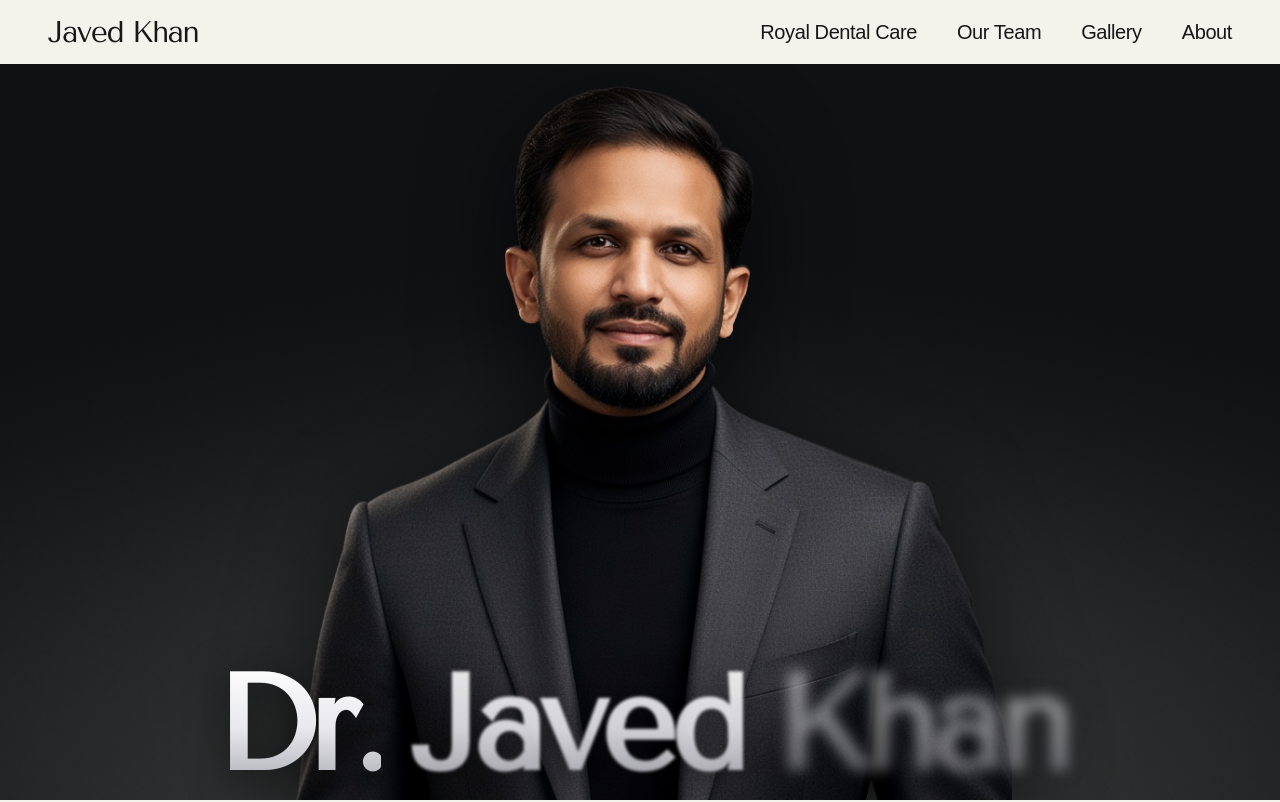
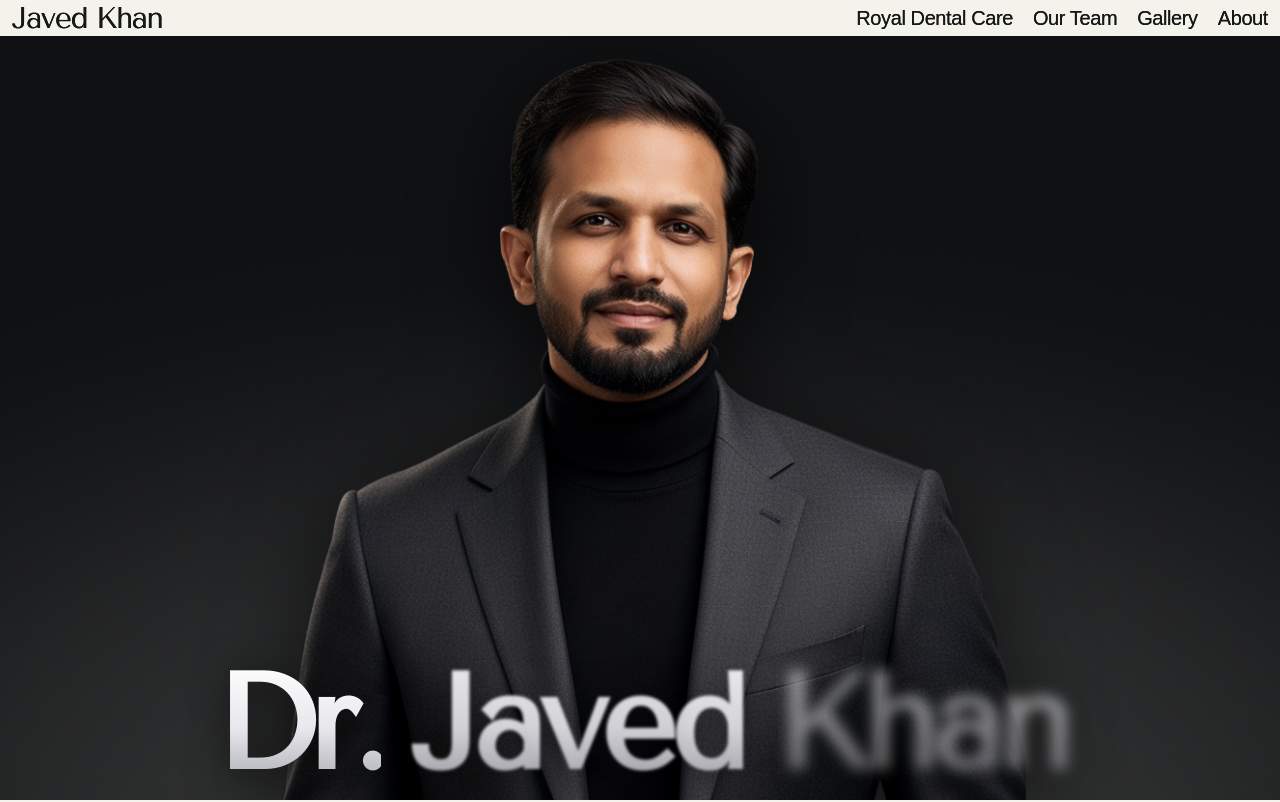
Before and after one commit to ruchik-panwal/doctorJavedKhan, a Next.js app in the folder frontend/: page / in a window 1280 px wide. Shown: the top 802 px of the page. Built offline with nearby package versions, Linux system fonts and the light colour scheme; a web font is replaced by a local one.

Commit message:
Fixed Header Animation, made the header responsive

```diff
--- a/frontend/components/Header.jsx
+++ b/frontend/components/Header.jsx
@@ -1,19 +1,59 @@
 "use client";
 
+import { useState } from "react";
 import Link from "next/link";
-// Adjust the import path below to match where you saved the hook file
-import useTextRolloverAni from "./animations/useTextRollOverAnimation";
+import useTextRolloverAni from "./animations/headerBtnAni";
 
-// Reusable Animated Link Component
-const AnimatedLink = ({ href, children }) => {
-  const { inAnimation, outAnimation } = useTextRolloverAni();
+// Extracted Component: Logo
+const Logo = ({ inAnimation, outAnimation, closeMenu }) => (
+  <Link
+    href="/"
+    onClick={closeMenu}
+    className="relative block overflow-hidden tenorClass text-2xl md:text-3xl text-foreground z-50"
+  >
+    <span className="orig-text block">Javed Khan</span>
+    <span className="duplicate-text absolute left-0 top-0 block w-full h-full">
+      Javed Khan
+    </span>
+  </Link>
+);
 
-  return (
+// Extracted Component: Hamburger Icon
+const Hamburger = ({ isMenuOpen, toggleMenu }) => (
+  <button
+    className="md:hidden flex flex-col gap-1.5 p-1 z-50 focus:outline-none"
+    onClick={toggleMenu}
+    aria-label="Toggle Menu"
+  >
+    <span className={`w-6 h-0.5 bg-foreground transition-all duration-300 origin-center ${isMenuOpen ? "rotate-45 translate-y-2" : ""}`} />
+    <span className={`w-6 h-0.5 bg-foreground transition-all duration-300 ${isMenuOpen ? "opacity-0" : "opacity-100"}`} />
+    <span className={`w-6 h-0.5 bg-foreground transition-all duration-300 origin-center ${isMenuOpen ? "-rotate-45 -translate-y-2" : ""}`} />
+  </button>
+);
+
+// Extracted Component: Animated Navigation Button
+const AnimatedButton = ({ onClick, inAnimation, outAnimation, children }) => (
+  <button
+    onClick={onClick}
+    onMouseEnter={inAnimation}
+    onMouseLeave={outAnimation}
+    className="relative block overflow-hidden cursor-pointer w-full text-left md:w-auto"
+  >
+    <span className="orig-text block">{children}</span>
+    <span className="duplicate-text absolute left-0 top-0 block w-full h-full">
+      {children}
+    </span>
+  </button>
+);
+
+// Extracted Component: Animated Navigation Link
+const AnimatedLink = ({ href, onClick, inAnimation, outAnimation, children }) => (
   <Link
     href={href}
+    onClick={onClick}
     onMouseEnter={inAnimation}
     onMouseLeave={outAnimation}
-      className="relative block overflow-hidden cursor-pointer"
+    className="relative block overflow-hidden cursor-pointer w-full text-left md:w-auto"
   >
     <span className="orig-text block">{children}</span>
     <span className="duplicate-text absolute left-0 top-0 block w-full h-full">
@@ -21,20 +61,48 @@ const AnimatedLink = ({ href, children }) => {
     </span>
   </Link>
 );
-};
 
 // Main Header Component
 export default function Header() {
+  const { inAnimation, outAnimation } = useTextRolloverAni();
+  const [isMenuOpen, setIsMenuOpen] = useState(false);
+
+  const toggleMenu = () => setIsMenuOpen(!isMenuOpen);
+  const closeMenu = () => setIsMenuOpen(false);
+
   return (
-    <header className="flex justify-between items-center px-6 md:px-12 py-3.5 w-full bg-background z-30 shrink-0">
-      <Link href="/" className="tenorClass text-2xl md:text-3xl text-foreground hover:opacity-80 transition-opacity">
-        Javed Khan
-      </Link>
-      <nav className="stackClass font-light flex items-center gap-6 md:gap-10 text-lg md:text-xl text-foreground">
-        <button className="hover:opacity-70 transition-opacity cursor-pointer">Royal Dental Care</button>
-        <button className="hover:opacity-70 transition-opacity cursor-pointer">Our Team</button>
-        <Link href="/gallery" className="hover:opacity-70 transition-opacity cursor-pointer">Gallery</Link>
-        <button className="hover:opacity-70 transition-opacity cursor-pointer">About</button>
+    <header className="flex justify-between items-center px-2 md:px-3 w-full bg-background z-50 shrink-0 relative">
+      <Logo
+        inAnimation={inAnimation}
+        outAnimation={outAnimation}
+        closeMenu={closeMenu}
+      />
+
+      <Hamburger
+        isMenuOpen={isMenuOpen}
+        toggleMenu={toggleMenu}
+      />
+
+      <nav
+        className={`${
+          isMenuOpen ? "flex" : "hidden"
+        } md:flex flex-col md:flex-row absolute md:static top-full left-0 w-full md:w-auto bg-background md:bg-transparent shadow-lg md:shadow-none p-5 md:p-0 gap-5 md:gap-5 text-lg md:text-xl text-foreground items-start md:items-center stackClass font-light z-40`}
+      >
+        <AnimatedButton onClick={closeMenu} inAnimation={inAnimation} outAnimation={outAnimation}>
+          Royal Dental Care
+        </AnimatedButton>
+
+        <AnimatedButton onClick={closeMenu} inAnimation={inAnimation} outAnimation={outAnimation}>
+          Our Team
+        </AnimatedButton>
+
+        <AnimatedLink href="/gallery" onClick={closeMenu} inAnimation={inAnimation} outAnimation={outAnimation}>
+          Gallery
+        </AnimatedLink>
+
+        <AnimatedButton onClick={closeMenu} inAnimation={inAnimation} outAnimation={outAnimation}>
+          About
+        </AnimatedButton>
       </nav>
     </header>
   );
```
Also changed, not shown: frontend/components/animations/headerBtnAni.js (renamed from frontend/components/animations/useTextRollOverAnimation.js). Lines whose indentation alone changed are shown as unchanged.
